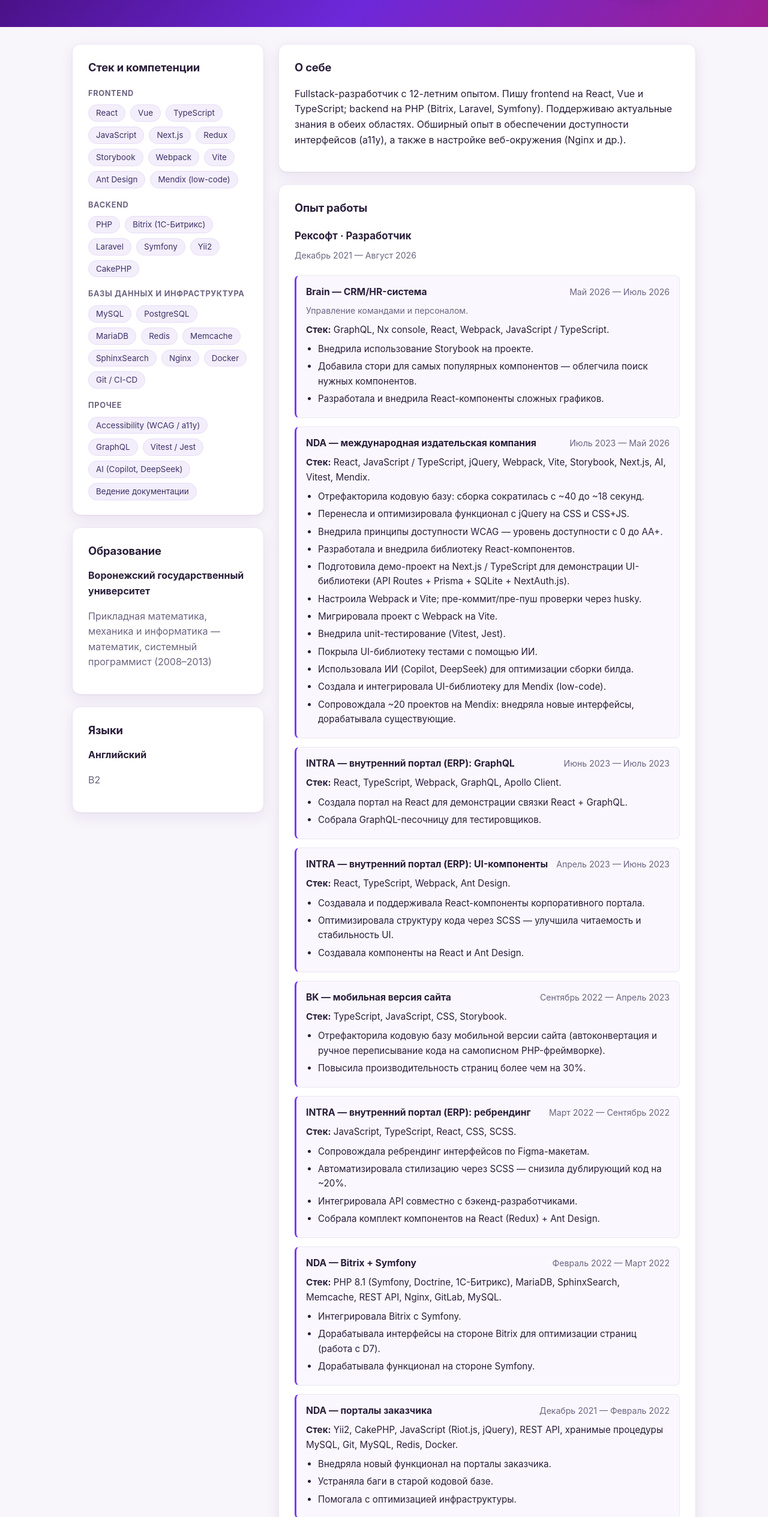
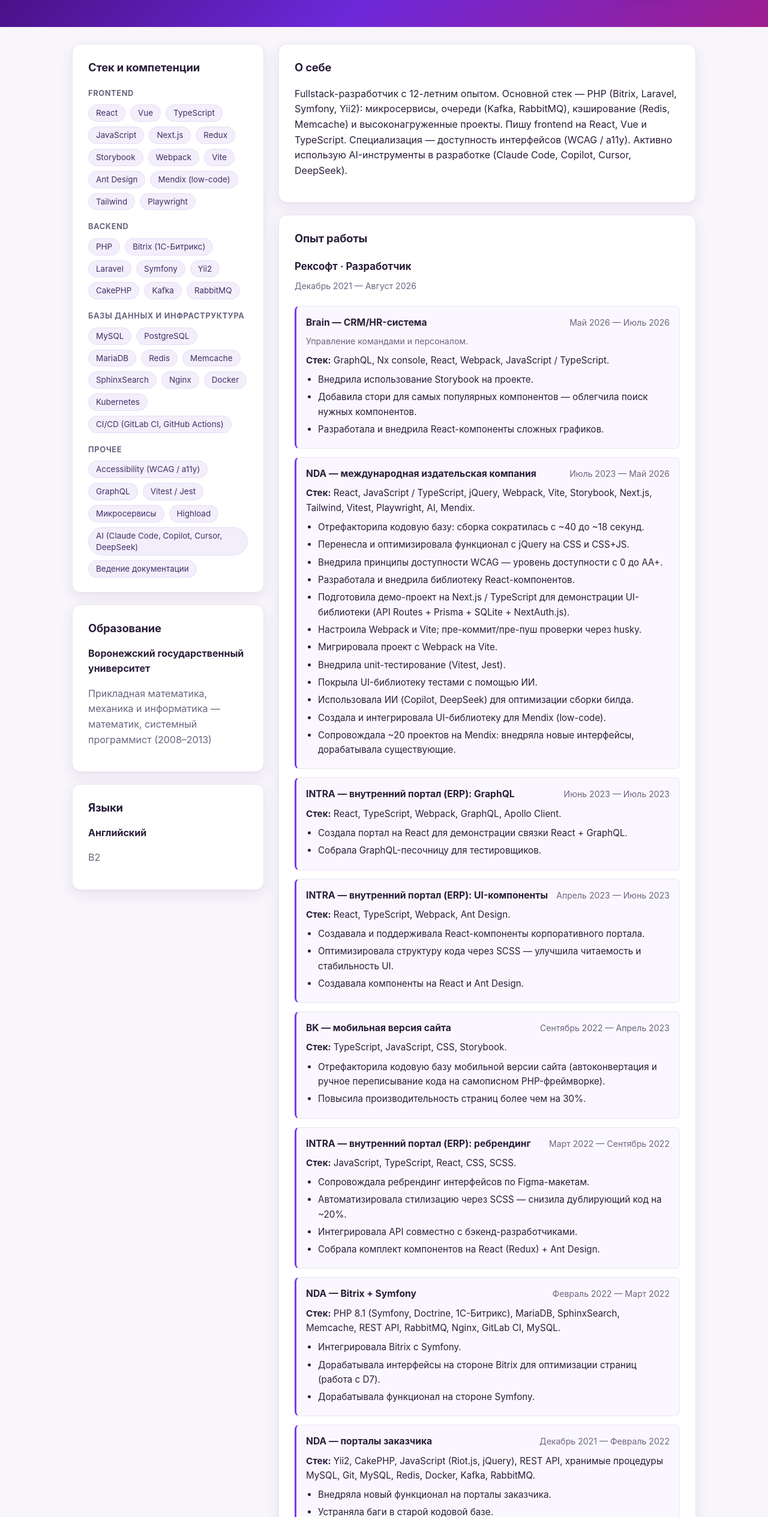
Before and after one commit to mizeracl/mizeracl.github.io, a plain HTML site: page index.html in a window 1280 px wide. Shown: the part 271-2800 px from the top of the page at 60% size. Drawn offline with Linux system fonts and the light colour scheme.

```diff
--- a/index.html
+++ b/index.html
@@ -6,7 +6,7 @@
   <title>Бубельник Марина — Fullstack (PHP / React) · A11Y</title>
   <meta name="description" content="Резюме: fullstack-разработчик, 12 лет опыта. PHP (Bitrix, Laravel, Symfony, Yii2), React/Vue/TypeScript, A11Y." />
   <meta property="og:title" content="Бубельник Марина — Fullstack-разработчик" />
-  <meta property="og:description" content="PHP (Bitrix, Laravel, Symfony) + React/Vue/TS + A11Y 12 лет опыта." />
+  <meta property="og:description" content="PHP (Bitrix, Laravel, Symfony) + React/Vue/TS + A11Y" />
   <meta property="og:type" content="profile" />
   <link rel="stylesheet" href="style.css" />
 </head>
@@ -53,21 +53,24 @@
             <li>React</li><li>Vue</li><li>TypeScript</li><li>JavaScript</li>
             <li>Next.js</li><li>Redux</li><li>Storybook</li><li>Webpack</li>
             <li>Vite</li><li>Ant Design</li><li>Mendix (low-code)</li>
+            <li>Tailwind</li><li>Playwright</li>
           </ul>
           <h3 class="card__sub">Backend</h3>
           <ul class="tags">
             <li>PHP</li><li>Bitrix (1С-Битрикс)</li><li>Laravel</li><li>Symfony</li>
-            <li>Yii2</li><li>CakePHP</li>
+            <li>Yii2</li><li>CakePHP</li><li>Kafka</li><li>RabbitMQ</li>
           </ul>
           <h3 class="card__sub">Базы данных и инфраструктура</h3>
           <ul class="tags">
             <li>MySQL</li><li>PostgreSQL</li><li>MariaDB</li><li>Redis</li>
-            <li>Memcache</li><li>SphinxSearch</li><li>Nginx</li><li>Docker</li><li>Git / CI-CD</li>
+            <li>Memcache</li><li>SphinxSearch</li><li>Nginx</li><li>Docker</li><li>Kubernetes</li>
+            <li>CI/CD (GitLab CI, GitHub Actions)</li>
           </ul>
           <h3 class="card__sub">Прочее</h3>
           <ul class="tags">
             <li>Accessibility (WCAG / a11y)</li><li>GraphQL</li><li>Vitest / Jest</li>
-            <li>AI (Copilot, DeepSeek)</li><li>Ведение документации</li>
+            <li>Микросервисы</li><li>Highload</li>
+            <li>AI (Claude Code, Copilot, Cursor, DeepSeek)</li><li>Ведение документации</li>
           </ul>
         </section>
 
@@ -88,9 +91,7 @@
 
         <section class="card" aria-labelledby="h-about">
           <h2 id="h-about">О себе</h2>
-          <p>Fullstack-разработчик с 12-летним опытом. Пишу frontend на React, Vue и TypeScript; backend на PHP (Bitrix, Laravel, Symfony).
-            Поддерживаю актуальные знания в обеих областях. Обширный опыт в обеспечении доступности интерфейсов (a11y),
-            а также в настройке веб-окружения (Nginx и др.).</p>
+          <p>Fullstack-разработчик с 12-летним опытом. Основной стек — PHP (Bitrix, Laravel, Symfony, Yii2): микросервисы, очереди (Kafka, RabbitMQ), кэширование (Redis, Memcache) и высоконагруженные проекты. Пишу frontend на React, Vue и TypeScript. Специализация — доступность интерфейсов (WCAG / a11y). Активно использую AI-инструменты в разработке (Claude Code, Copilot, Cursor, DeepSeek).</p>
         </section>
 
         <section class="card" aria-labelledby="h-exp">
@@ -123,7 +124,7 @@
                 <h4>NDA — международная издательская компания</h4>
                 <span class="muted">Июль 2023 — Май 2026</span>
               </div>
-              <p><strong>Стек:</strong> React, JavaScript / TypeScript, jQuery, Webpack, Vite, Storybook, Next.js, AI, Vitest, Mendix.</p>
+              <p><strong>Стек:</strong> React, JavaScript / TypeScript, jQuery, Webpack, Vite, Storybook, Next.js, Tailwind, Vitest, Playwright, AI, Mendix.</p>
               <ul>
                 <li>Отрефакторила кодовую базу: сборка сократилась с ~40 до ~18 секунд.</li>
                 <li>Перенесла и оптимизировала функционал с jQuery на CSS и CSS+JS.</li>
@@ -196,7 +197,7 @@
                 <h4>NDA — Bitrix + Symfony</h4>
                 <span class="muted">Февраль 2022 — Март 2022</span>
               </div>
-              <p><strong>Стек:</strong> PHP 8.1 (Symfony, Doctrine, 1С-Битрикс), MariaDB, SphinxSearch, Memcache, REST API, Nginx, GitLab, MySQL.</p>
+              <p><strong>Стек:</strong> PHP 8.1 (Symfony, Doctrine, 1С-Битрикс), MariaDB, SphinxSearch, Memcache, REST API, RabbitMQ, Nginx, GitLab CI, MySQL.</p>
               <ul>
                 <li>Интегрировала Bitrix с Symfony.</li>
                 <li>Дорабатывала интерфейсы на стороне Bitrix для оптимизации страниц (работа с D7).</li>
@@ -209,7 +210,7 @@
                 <h4>NDA — порталы заказчика</h4>
                 <span class="muted">Декабрь 2021 — Февраль 2022</span>
               </div>
-              <p><strong>Стек:</strong> Yii2, CakePHP, JavaScript (Riot.js, jQuery), REST API, хранимые процедуры MySQL, Git, MySQL, Redis, Docker.</p>
+              <p><strong>Стек:</strong> Yii2, CakePHP, JavaScript (Riot.js, jQuery), REST API, хранимые процедуры MySQL, Git, MySQL, Redis, Docker, Kafka, RabbitMQ.</p>
               <ul>
                 <li>Внедряла новый функционал на порталы заказчика.</li>
                 <li>Устраняла баги в старой кодовой базе.</li>
@@ -345,10 +346,10 @@
                 <span class="project-card__year">2026</span>
               </header>
               <ul class="tags">
-                <li>Flutter</li><li>Go</li><li>WebRTC</li><li>Firebase</li><li>PostgreSQL</li><li>Redis</li>
+                <li>Flutter</li><li>Go</li><li>WebRTC</li><li>Firebase</li><li>PostgreSQL</li><li>Redis</li><li>Docker</li>
               </ul>
               <p>Платформа для онлайн-образования с видеозвонками, календарём и интерактивной доской. Приложения для iOS,
-                Android и web (macOS и Windows в работе), сервер на Go (Fiber, WebSocket, JWT), PostgreSQL и Redis, realtime через Firebase.
+                Android и web (macOS и Windows в работе), микросервисный backend на Go (Fiber, WebSocket, JWT), PostgreSQL и Redis, realtime через Firebase.
                 Разработка велась с помощью AI-инструментов.
 
               </p>
```
